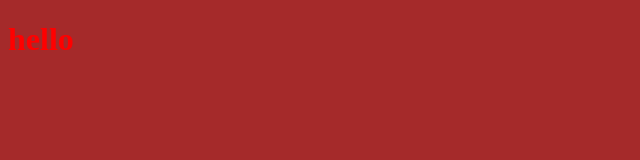
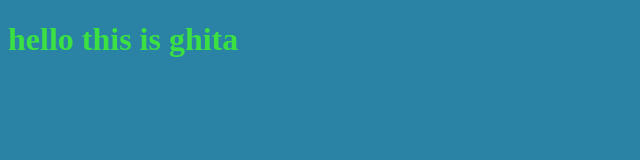
Before and after one commit to ghitafatah34-dev/prj, a plain HTML site: page index.html in a window 1280 px wide. Shown: the whole page, without its empty margins (0-640 px from the left). Drawn offline with Linux system fonts and the light colour scheme.

Commit message:
first commit

```diff
--- a/index.html
+++ b/index.html
@@ -7,7 +7,7 @@
 
 </head>
 <body>
-    <h1>hello</h1>
+    <h1>hello this is ghita</h1>
     <script src="app.js"></script>
 </body>
 </html>
--- a/style.css
+++ b/style.css
@@ -1,7 +1,7 @@
 h1 {
-    color: red;
+    color: rgb(59, 224, 67);
 }
 body{
-    background-attachment: fixed;
-    background-color: brown;
+
+    background-color: rgb(42, 130, 165);
 }
```
